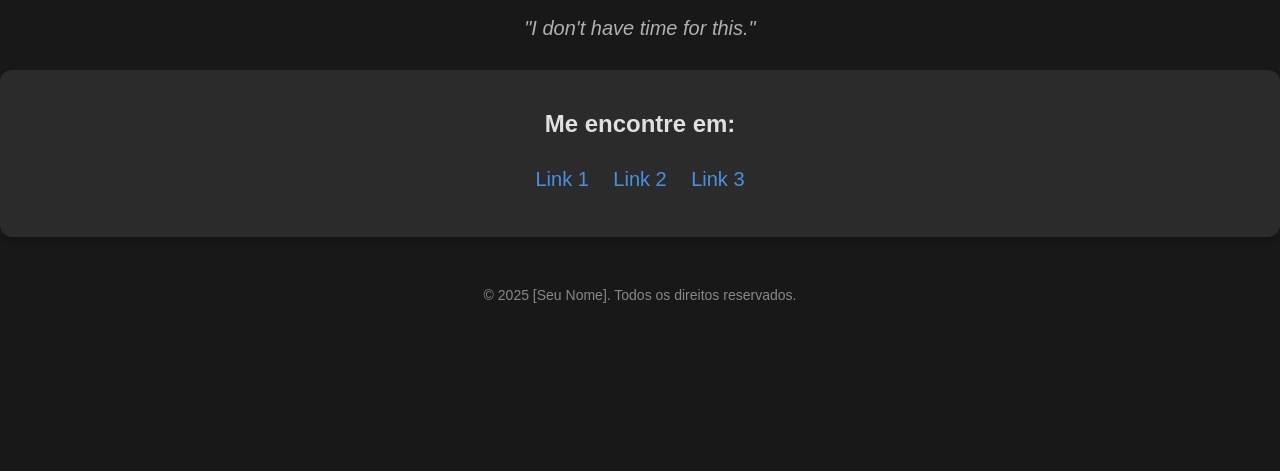
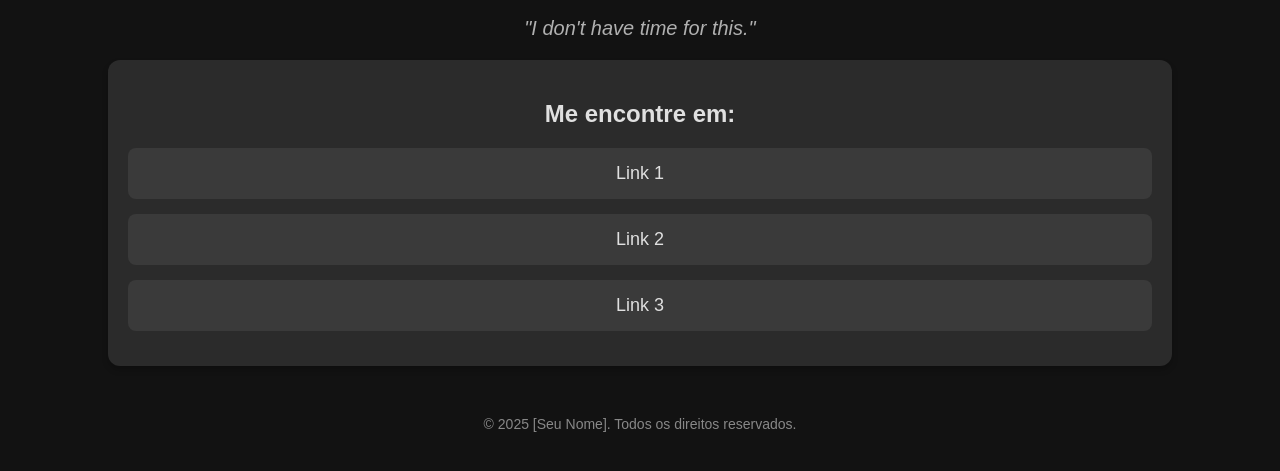
Before and after one commit to xpbaut/website, a plain HTML site: page index.html in a window 1280 px wide. Shown: the part 211-682 px from the top of the page. Drawn offline with Linux system fonts and the light colour scheme; a web font is replaced by a local one.

Commit message:
Update index.html

```diff
--- a/index.html
+++ b/index.html
@@ -8,7 +8,7 @@
     <style>
         body {
             font-family: 'Samsung Sans', sans-serif;
-            background-color: #181818; /* Fundo escuro */
+            background-color: #121212; /* Fundo preto, mais próximo do estilo One UI */
             color: #e0e0e0;
             margin: 0;
             padding: 0;
@@ -40,24 +40,36 @@
             color: #b0b0b0;
         }
         .section {
-            background-color: #2b2b2b; /* Fundo cinza suave das seções */
-            margin-top: 30px;
+            background-color: #2b2b2b; /* Fundo cinza das caixas */
+            margin-top: 20px;
             padding: 20px;
             border-radius: 12px;
             box-shadow: 0 4px 6px rgba(0, 0, 0, 0.2);
+            width: 80%; /* Ajustando o tamanho da seção */
+            margin-left: auto;
+            margin-right: auto;
         }
         .social-links {
             list-style: none;
             padding: 0;
+            margin: 0;
         }
         .social-links li {
-            display: inline-block;
-            margin: 10px;
+            display: block; /* Links dispostos verticalmente */
+            margin: 15px 0;
+            padding: 15px;
+            background-color: #3a3a3a; /* Caixa cinza para cada link */
+            border-radius: 8px;
+            transition: background-color 0.3s;
+        }
+        .social-links li:hover {
+            background-color: #4a90e2; /* Efeito de hover */
         }
         .social-links a {
             text-decoration: none;
-            color: #4a90e2; /* Azul suave para os links */
-            font-size: 20px;
+            color: #e0e0e0;
+            font-size: 18px;
+            display: block;
         }
         footer {
             margin-top: 50px;
@@ -77,7 +89,7 @@
         "I don't have time for this."
     </div>
 
-    <!-- Seção de Links com Fundo Cinza -->
+    <!-- Seção de Links com Fundo Cinza e Layout Vertical -->
     <section class="section">
         <h2>Me encontre em:</h2>
         <ul class="social-links">
```
